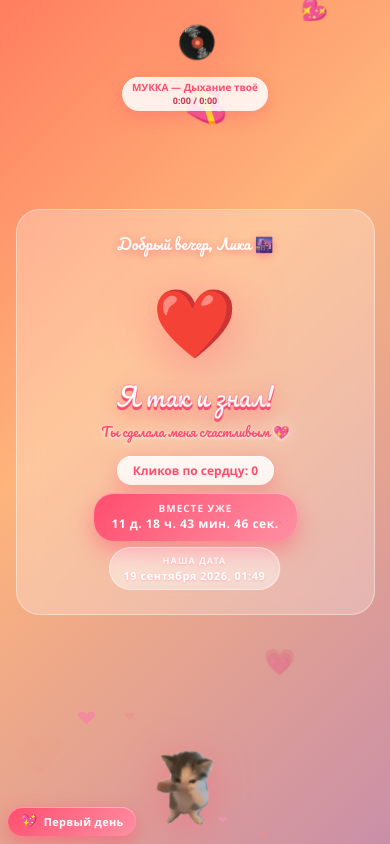
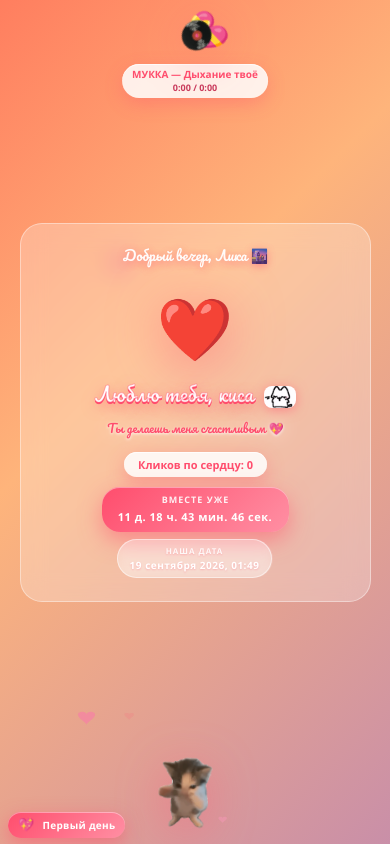
Before and after one commit to Josus24/Love-site, a plain HTML site: page index.html in a window 390 px wide. Drawn offline with Linux system fonts and the light colour scheme.

Commit message:
Add files via upload

```diff
--- a/index.html
+++ b/index.html
@@ -32,7 +32,6 @@
     transition: background 1s ease;
     -webkit-user-select: none;
     user-select: none;
-    padding: env(safe-area-inset-top) env(safe-area-inset-right) env(safe-area-inset-bottom) env(safe-area-inset-left);
   }
 
   body.morning { background: linear-gradient(135deg, #ffd8a8 0%, #ffb3c1 50%, #fecfef 100%); }
@@ -55,7 +54,6 @@
     90% { transform: translate(-1px, 1px); }
   }
 
-  /* Звёзды + полумесяц для ночного режима */
   #stars {
     position: fixed;
     inset: 0;
@@ -69,18 +67,17 @@
 
   .star {
     position: absolute;
-    background: #fff;
+    background: #ffffff;
     border-radius: 50%;
     animation: twinkle linear infinite;
-    box-shadow: 0 0 4px rgba(255, 255, 255, 0.8);
+    will-change: opacity, transform;
   }
 
   @keyframes twinkle {
-    0%, 100% { opacity: 0.2; transform: scale(1); }
-    50%      { opacity: 1; transform: scale(1.3); }
+    0%, 100% { opacity: 0.3; transform: scale(1); }
+    50%      { opacity: 1; transform: scale(1.4); }
   }
 
-  /* Полумесяц */
   .moon {
     position: absolute;
     top: 8vh;
@@ -89,24 +86,23 @@
     height: 100px;
     border-radius: 50%;
     box-shadow: -25px 10px 0 0 #fff8e7;
-    filter: drop-shadow(0 0 30px rgba(255, 248, 231, 0.7))
-            drop-shadow(0 0 60px rgba(255, 248, 231, 0.4));
+    filter: drop-shadow(0 0 25px rgba(255, 248, 231, 0.7))
+            drop-shadow(0 0 50px rgba(255, 248, 231, 0.4));
     animation: moonGlow 4s ease-in-out infinite;
     transform: rotate(-25deg);
   }
 
   @keyframes moonGlow {
     0%, 100% {
-      filter: drop-shadow(0 0 30px rgba(255, 248, 231, 0.7))
-              drop-shadow(0 0 60px rgba(255, 248, 231, 0.4));
+      filter: drop-shadow(0 0 25px rgba(255, 248, 231, 0.7))
+              drop-shadow(0 0 50px rgba(255, 248, 231, 0.4));
     }
     50% {
-      filter: drop-shadow(0 0 45px rgba(255, 248, 231, 0.95))
-              drop-shadow(0 0 90px rgba(255, 248, 231, 0.6));
+      filter: drop-shadow(0 0 40px rgba(255, 248, 231, 0.95))
+              drop-shadow(0 0 80px rgba(255, 248, 231, 0.6));
     }
   }
 
-  /* Экран загрузки — фон теперь наследует цвет body */
   #loader {
     position: fixed;
     inset: 0;
@@ -124,7 +120,7 @@
 
   #loader h2 {
     font-family: 'Pacifico', cursive;
-    font-size: 28px;
+    font-size: 32px;
     color: #fff;
     margin-bottom: 30px;
     text-align: center;
@@ -136,7 +132,7 @@
   }
 
   .progress-bar {
-    width: 260px;
+    width: 280px;
     max-width: 80vw;
     height: 10px;
     background: rgba(255, 255, 255, 0.35);
@@ -183,7 +179,7 @@
     100% { transform: translateY(110vh) rotate(360deg); opacity: 0; }
   }
 
-  /* Карточка */
+  /* Карточка — компактнее по высоте, чтобы кот снизу не перекрывал */
   .container {
     position: relative;
     background: rgba(255, 255, 255, 0.25);
@@ -198,7 +194,8 @@
     flex-direction: column;
     justify-content: center;
     align-items: center;
-    padding: 40px;
+    padding: 40px 45px 38px;
+    margin-bottom: 100px; /* сдвигаем карточку выше, чтобы кот был в свободной зоне */
     animation: glowPulse 3s ease-in-out infinite;
   }
 
@@ -237,12 +234,13 @@
     }
   }
 
+  /* Приветствие — с отступом, чтобы не наезжало на плеер */
   .greeting {
     font-family: 'Pacifico', cursive;
     font-size: 20px;
     color: #fff;
     opacity: 0.95;
-    margin-bottom: 15px;
+    margin-bottom: 22px;
     text-align: center;
     text-shadow: 0 2px 8px rgba(255, 77, 109, 0.5);
     line-height: 1.3;
@@ -250,17 +248,6 @@
 
   body.night .greeting {
     text-shadow: 0 2px 10px rgba(180, 150, 255, 0.6);
-  }
-
-  h1 {
-    font-family: 'Pacifico', cursive;
-    font-size: 32px;
-    color: #fff;
-    margin-bottom: 50px;
-    text-shadow: 0 2px 10px rgba(255, 77, 109, 0.4);
-    font-weight: 400;
-    text-align: center;
-    line-height: 1.3;
   }
 
   .burst-heart {
@@ -286,8 +273,8 @@
 
   .final h1 {
     font-family: 'Pacifico', cursive;
-    font-size: 44px;
-    margin-bottom: 12px;
+    font-size: 32px;
+    margin-bottom: 16px;
     color: #fff;
     font-weight: 400;
     text-shadow: 0 3px 0 #ff4d6d, 0 6px 20px rgba(255, 77, 109, 0.6);
@@ -297,9 +284,9 @@
 
   .final p {
     font-family: 'Pacifico', cursive;
-    font-size: 18px;
+    font-size: 15px;
     color: #ff4d6d;
-    margin-bottom: 12px;
+    margin-bottom: 18px;
     text-shadow: 0 1px 3px rgba(255, 255, 255, 0.9), 0 0 20px rgba(255, 255, 255, 0.6);
   }
 
@@ -313,10 +300,20 @@
     text-shadow: 0 1px 3px rgba(0, 0, 0, 0.4), 0 0 20px rgba(180, 150, 255, 0.5);
   }
 
+  .love-gif {
+    height: 1.1em;
+    width: auto;
+    vertical-align: middle;
+    display: inline-block;
+    margin-left: 10px;
+    filter: drop-shadow(0 2px 6px rgba(255, 77, 109, 0.5));
+    border-radius: 8px;
+  }
+
   .final .big-heart {
-    font-size: 90px;
+    font-size: 80px;
     display: inline-block;
-    margin-bottom: 12px;
+    margin-bottom: 16px;
     cursor: pointer;
     user-select: none;
     animation: pulse 1.2s ease-in-out infinite;
@@ -336,25 +333,30 @@
 
   .counter {
     font-family: 'Segoe UI', Arial, sans-serif;
-    font-size: 15px;
+    font-size: 14px;
     color: #ff4d6d;
     background: rgba(255, 255, 255, 0.85);
-    padding: 8px 22px;
+    padding: 7px 20px;
     border-radius: 50px;
-    margin-top: 6px;
+    margin-top: 4px;
     display: inline-block;
     font-weight: 700;
     box-shadow: 0 6px 18px rgba(255, 77, 109, 0.35), inset 0 1px 0 rgba(255, 255, 255, 0.8);
   }
 
+  body.night .counter {
+    background: rgba(255, 255, 255, 0.15);
+    color: #d4b5ff;
+  }
+
   .together {
     font-family: 'Segoe UI', Arial, sans-serif;
-    font-size: 14px;
+    font-size: 13px;
     color: #fff;
     background: linear-gradient(135deg, #ff4d6d, #ff8fa3);
-    padding: 10px 24px;
-    border-radius: 24px;
-    margin-top: 10px;
+    padding: 9px 22px;
+    border-radius: 22px;
+    margin-top: 16px;
     display: inline-block;
     font-weight: 700;
     letter-spacing: 0.5px;
@@ -373,28 +375,28 @@
 
   .together .label {
     display: block;
-    font-size: 11px;
+    font-size: 10px;
     opacity: 0.9;
     font-weight: 600;
     letter-spacing: 1px;
-    margin-bottom: 2px;
+    margin-bottom: 3px;
     text-transform: uppercase;
   }
 
   .together .value {
-    font-size: 15px;
+    font-size: 14px;
     font-weight: 800;
   }
 
   .start-date {
     font-family: 'Segoe UI', Arial, sans-serif;
-    font-size: 13px;
+    font-size: 12px;
     color: #fff;
     background: rgba(255, 255, 255, 0.3);
     border: 1px solid rgba(255, 255, 255, 0.5);
-    padding: 8px 20px;
-    border-radius: 24px;
-    margin-top: 8px;
+    padding: 7px 18px;
+    border-radius: 22px;
+    margin-top: 14px;
     display: inline-block;
     font-weight: 600;
     letter-spacing: 0.5px;
@@ -405,22 +407,21 @@
 
   .start-date .label {
     display: block;
-    font-size: 10px;
+    font-size: 9px;
     opacity: 0.85;
     font-weight: 600;
     letter-spacing: 1px;
-    margin-bottom: 1px;
+    margin-bottom: 2px;
     text-transform: uppercase;
   }
 
-  /* Достижения */
   .achievements {
     position: fixed;
-    bottom: 10px;
-    left: 10px;
+    bottom: 20px;
+    left: 20px;
     display: flex;
     flex-direction: column;
-    gap: 6px;
+    gap: 8px;
     z-index: 999998;
     max-width: 260px;
     pointer-events: none;
@@ -430,15 +431,15 @@
     background: linear-gradient(135deg, #ff4d6d, #ff8fa3);
     color: #fff;
     font-family: 'Segoe UI', Arial, sans-serif;
-    font-size: 12px;
+    font-size: 13px;
     font-weight: 700;
-    padding: 8px 14px;
+    padding: 10px 16px;
     border-radius: 24px;
     box-shadow: 0 6px 18px rgba(255, 77, 109, 0.5),
                 inset 0 1px 0 rgba(255, 255, 255, 0.4);
     display: flex;
     align-items: center;
-    gap: 6px;
+    gap: 8px;
     letter-spacing: 0.3px;
     opacity: 0;
     transform: translateX(-120%);
@@ -456,16 +457,17 @@
     flex-shrink: 0;
   }
 
+  /* Кот — уменьшен, чтобы не закрывал карточку */
   .dancing-cat {
     position: fixed;
     bottom: 0;
     left: 50%;
     transform: translateX(-50%);
-    height: 180px;
+    height: 160px;
     z-index: 5;
     pointer-events: none;
     display: none;
-    filter: drop-shadow(0 8px 20px rgba(255, 77, 109, 0.4));
+    filter: drop-shadow(0 10px 24px rgba(255, 77, 109, 0.4));
     animation: catDance 0.8s ease-in-out infinite;
     will-change: transform;
   }
@@ -474,25 +476,26 @@
 
   @keyframes catDance {
     0%, 100% { transform: translateX(-50%) translateY(0) rotate(-3deg); }
-    50%      { transform: translateX(-50%) translateY(-15px) rotate(3deg); }
+    50%      { transform: translateX(-50%) translateY(-12px) rotate(3deg); }
   }
 
+  /* Плеер — фиксирован, не мешает */
   .player {
     position: fixed;
-    top: 20px;
+    top: 15px;
     left: 50%;
     transform: translateX(-50%);
     z-index: 20;
     display: flex;
     flex-direction: column;
     align-items: center;
-    gap: 8px;
+    gap: 6px;
     max-width: 90vw;
   }
 
   .vinyl {
-    width: 120px;
-    height: 120px;
+    width: 80px;
+    height: 80px;
     object-fit: contain;
     cursor: pointer;
     filter: drop-shadow(0 8px 24px rgba(255, 77, 109, 0.5));
@@ -515,9 +518,9 @@
     background: rgba(255, 255, 255, 0.85);
     color: #ff4d6d;
     font-family: 'Segoe UI', Arial, sans-serif;
-    font-size: 13px;
+    font-size: 12px;
     font-weight: 700;
-    padding: 6px 16px;
+    padding: 5px 14px;
     border-radius: 50px;
     text-align: center;
     white-space: nowrap;
@@ -533,7 +536,7 @@
     display: block;
     font-weight: 600;
     color: #c93a5b;
-    font-size: 12px;
+    font-size: 11px;
     margin-top: 2px;
   }
 
@@ -594,64 +597,57 @@
     padding: 14px 40px;
     font-size: 18px;
     font-weight: 700;
+    border: none;
+    border-radius: 50px;
+    cursor: pointer;
   }
 
   /* ============================================
-     МОБИЛЬНАЯ АДАПТАЦИЯ — ПРАВИЛЬНОЕ ЦЕНТРИРОВАНИЕ
+     МОБИЛЬНАЯ ВЕРСИЯ
      ============================================ */
   @media (max-width: 700px) {
-    /* Убираем фиксированные padding-top/bottom, которые сдвигали карточку */
     body {
       align-items: center;
       justify-content: center;
-      padding: 0;
-      padding-top: env(safe-area-inset-top);
-      padding-bottom: env(safe-area-inset-bottom);
+      padding-top: calc(env(safe-area-inset-top) + 75px);
+      padding-bottom: calc(env(safe-area-inset-bottom) + 95px);
     }
 
     #loader h2 { font-size: 22px; margin-bottom: 20px; }
-    .progress-bar { width: 200px; }
+    .progress-bar { width: 200px; height: 10px; }
 
     .moon {
-      width: 70px;
-      height: 70px;
-      top: 6vh;
+      width: 60px;
+      height: 60px;
+      top: 5vh;
       right: 8vw;
-      box-shadow: -18px 8px 0 0 #fff8e7;
+      box-shadow: -15px 6px 0 0 #fff8e7;
     }
 
-    /* Плеер сверху */
-    .player {
-      top: 10px;
-      gap: 5px;
-    }
-    .vinyl { width: 62px; height: 62px; }
-    .track-info { font-size: 10px; padding: 4px 10px; max-width: 80vw; }
+    .player { top: calc(env(safe-area-inset-top) + 8px); gap: 4px; }
+    .vinyl { width: 52px; height: 52px; }
+    .track-info { font-size: 10px; padding: 4px 10px; max-width: 78vw; }
     .track-info .time { font-size: 9px; margin-top: 1px; }
 
-    /* Карточка — по центру, не растягивается по высоте */
     .container {
-      width: 92vw;
-      padding: 24px 18px;
-      border-radius: 24px;
-      margin-top: 60px;
-      margin-bottom: 80px;
+      width: 90vw;
+      padding: 22px 16px;
+      border-radius: 22px;
+      margin: 0;
     }
 
-    .greeting { font-size: 15px; margin-bottom: 10px; }
-    h1 { font-size: 22px; margin-bottom: 26px; line-height: 1.35; }
+    .greeting { font-size: 14px; margin-bottom: 12px; }
+    .final h1 { font-size: 20px; margin-bottom: 8px; -webkit-text-stroke: 1px rgba(255, 77, 109, 0.4); text-shadow: 0 2px 0 #ff4d6d, 0 4px 14px rgba(255, 77, 109, 0.6); }
+    .final p { font-size: 12px; margin-bottom: 10px; }
+    .final .big-heart { font-size: 56px; margin-bottom: 8px; }
+    .counter { font-size: 11px; padding: 5px 14px; margin-top: 4px; }
 
-    .final h1 { font-size: 26px; margin-bottom: 8px; }
-    .final p { font-size: 13px; margin-bottom: 8px; }
-    .final .big-heart { font-size: 62px; margin-bottom: 8px; }
-    .counter { font-size: 12px; padding: 6px 16px; margin-top: 5px; }
+    .together { font-size: 11px; padding: 7px 16px; margin-top: 10px; border-radius: 18px; }
+    .together .label { font-size: 9px; }
+    .together .value { font-size: 11px; }
 
-    .together { font-size: 12px; padding: 8px 18px; margin-top: 8px; border-radius: 20px; }
-    .together .label { font-size: 10px; }
-    .together .value { font-size: 12px; }
-
-    .start-date { font-size: 11px; padding: 6px 14px; margin-top: 6px; }
-    .start-date .label { font-size: 9px; }
+    .start-date { font-size: 10px; padding: 5px 12px; margin-top: 8px; }
+    .start-date .label { font-size: 8px; }
 
     .secret { padding: 24px; }
     .secret .secret-heart { font-size: 60px; margin-bottom: 15px; }
@@ -659,68 +655,80 @@
     .secret p { font-size: 17px; }
     .secret .close-btn { padding: 12px 30px; font-size: 16px; margin-top: 22px; }
 
-    .dancing-cat { height: 90px; }
+    .dancing-cat { height: 85px; }
+
+    .love-gif { height: 1.1em; margin-left: 6px; }
 
     .achievements {
-      bottom: 8px;
+      bottom: calc(env(safe-area-inset-bottom) + 6px);
       left: 8px;
-      max-width: 220px;
-      gap: 5px;
+      max-width: 200px;
+      gap: 4px;
     }
-    .achievement { font-size: 11px; padding: 6px 12px; }
-    .achievement .icon { font-size: 14px; }
+    .achievement { font-size: 10px; padding: 5px 10px; }
+    .achievement .icon { font-size: 13px; }
   }
 
   @media (max-width: 380px) {
-    .moon { width: 55px; height: 55px; box-shadow: -14px 6px 0 0 #fff8e7; }
-    .greeting { font-size: 13px; }
-    .container { padding: 20px 14px; margin-top: 55px; margin-bottom: 75px; }
-    .final h1 { font-size: 22px; }
-    .final p { font-size: 12px; }
-    .final .big-heart { font-size: 52px; }
-    .counter { font-size: 11px; padding: 5px 14px; }
-    .together { font-size: 11px; padding: 7px 16px; }
-    .together .value { font-size: 11px; }
-    .start-date { font-size: 10px; padding: 5px 12px; }
-    .vinyl { width: 56px; height: 56px; }
-    .track-info { font-size: 10px; }
-    .dancing-cat { height: 75px; }
+    body {
+      padding-top: calc(env(safe-area-inset-top) + 68px);
+      padding-bottom: calc(env(safe-area-inset-bottom) + 85px);
+    }
+    .moon { width: 50px; height: 50px; box-shadow: -12px 5px 0 0 #fff8e7; }
+    .greeting { font-size: 12px; }
+    .container { padding: 18px 14px; }
+    .final h1 { font-size: 18px; }
+    .final p { font-size: 11px; }
+    .final .big-heart { font-size: 48px; }
+    .counter { font-size: 10px; padding: 4px 12px; }
+    .together { font-size: 10px; padding: 6px 14px; }
+    .together .value { font-size: 10px; }
+    .start-date { font-size: 9px; padding: 4px 10px; }
+    .vinyl { width: 48px; height: 48px; }
+    .track-info { font-size: 9px; }
+    .dancing-cat { height: 70px; }
   }
 
-  /* Маленькая высота — уменьшаем отступы плееру и коту */
   @media (max-height: 700px) and (max-width: 700px) {
-    .vinyl { width: 56px; height: 56px; }
-    .greeting { font-size: 13px; margin-bottom: 8px; }
-    .container { padding: 20px 16px; margin-top: 55px; margin-bottom: 70px; }
-    .final .big-heart { font-size: 52px; }
-    .final h1 { font-size: 22px; }
-    .final p { font-size: 12px; }
-    .dancing-cat { height: 75px; }
+    body {
+      padding-top: calc(env(safe-area-inset-top) + 68px);
+      padding-bottom: calc(env(safe-area-inset-bottom) + 80px);
+    }
+    .vinyl { width: 48px; height: 48px; }
+    .greeting { font-size: 12px; margin-bottom: 8px; }
+    .container { padding: 18px 14px; }
+    .final .big-heart { font-size: 48px; }
+    .final h1 { font-size: 18px; }
+    .final p { font-size: 11px; }
+    .dancing-cat { height: 68px; }
   }
 
   @media (max-height: 500px) and (orientation: landscape) {
-    body { padding: 10px; align-items: center; justify-content: center; }
+    body {
+      padding: 10px;
+      align-items: center;
+      justify-content: center;
+    }
     .player {
-      top: 10px;
+      top: 8px;
       left: auto;
       right: 10px;
       transform: none;
       flex-direction: column;
-      gap: 6px;
+      gap: 4px;
     }
-    .vinyl { width: 50px; height: 50px; }
-    .track-info { font-size: 10px; padding: 4px 10px; }
-    .track-info .time { font-size: 9px; }
-    .dancing-cat { height: 70px; }
-    .greeting { font-size: 12px; margin-bottom: 6px; }
-    h1 { font-size: 16px; margin-bottom: 12px; }
-    .container { padding: 16px 20px; max-width: 70vw; margin: 0; }
-    .final .big-heart { font-size: 44px; margin-bottom: 6px; }
-    .final h1 { font-size: 20px; margin-bottom: 6px; }
-    .final p { font-size: 12px; margin-bottom: 6px; }
-    .counter, .together, .start-date { font-size: 10px; padding: 5px 12px; }
-    .together .value { font-size: 10px; }
-    .moon { width: 50px; height: 50px; top: 5vh; right: 5vw; box-shadow: -12px 5px 0 0 #fff8e7; }
+    .vinyl { width: 42px; height: 42px; }
+    .track-info { font-size: 9px; padding: 3px 8px; }
+    .track-info .time { font-size: 8px; }
+    .dancing-cat { height: 60px; }
+    .greeting { font-size: 11px; margin-bottom: 6px; }
+    .final h1 { font-size: 16px; margin-bottom: 6px; }
+    .final p { font-size: 10px; margin-bottom: 6px; }
+    .container { padding: 14px 18px; max-width: 70vw; }
+    .final .big-heart { font-size: 38px; margin-bottom: 6px; }
+    .counter, .together, .start-date { font-size: 9px; padding: 4px 10px; }
+    .together .value { font-size: 9px; }
+    .moon { width: 44px; height: 44px; top: 4vh; right: 4vw; box-shadow: -10px 4px 0 0 #fff8e7; }
   }
 </style>
 </head>
@@ -800,21 +808,27 @@ else { greetingText = 'Спокойной ночи'; emoji = '🌙'; }
 const fullGreeting = `${greetingText}, ${name} ${emoji}`;
 
 // =====================
+// ВСЕГДА "КИСА" С ГИФКОЙ
+// =====================
+const loveTextHTML = `Люблю тебя, киса <img src="kota.gif" alt="kota" class="love-gif">`;
+
+// =====================
 // ЗВЁЗДЫ
 // =====================
 function createStars() {
   const starsContainer = document.getElementById('stars');
-  const starCount = window.innerWidth < 700 ? 50 : 110;
+  const starCount = window.innerWidth < 700 ? 45 : 110;
   for (let i = 0; i < starCount; i++) {
     const s = document.createElement('div');
     s.className = 'star';
-    const size = 1 + Math.random() * 2.5;
+    const size = 2 + Math.random() * 2;
     s.style.width = size + 'px';
     s.style.height = size + 'px';
     s.style.left = Math.random() * 100 + 'vw';
     s.style.top = Math.random() * 100 + 'vh';
     s.style.animationDuration = (1.5 + Math.random() * 3) + 's';
     s.style.animationDelay = Math.random() * 3 + 's';
+    s.style.opacity = 0.3 + Math.random() * 0.5;
     starsContainer.appendChild(s);
   }
 }
@@ -951,7 +965,7 @@ window.addEventListener('resize', () => {
 });
 
 const isMobile = window.innerWidth < 700;
-const PARTICLE_COUNT = isMobile ? 20 : 60;
+const PARTICLE_COUNT = isMobile ? 18 : 60;
 const particles = [];
 
 class Particle {
@@ -1024,7 +1038,7 @@ function createFallingHeart() {
   document.body.appendChild(h);
   setTimeout(() => h.remove(), (dur + 3) * 1000);
 }
-setInterval(createFallingHeart, isMobile ? 1000 : 500);
+setInterval(createFallingHeart, isMobile ? 1200 : 500);
 for (let i = 0; i < (isMobile ? 3 : 6); i++) createFallingHeart();
 
 // =====================
@@ -1108,8 +1122,8 @@ function showFinal() {
   containerEl.innerHTML = `
     <div class="greeting">${fullGreeting}</div>
     <span class="big-heart" id="bigHeart">❤️</span>
-    <h1>Я так и знал!</h1>
-    <p>Ты сделала меня счастливым 💖</p>
+    <h1>${loveTextHTML}</h1>
+    <p>Ты делаешь меня счастливым 💖</p>
     <div class="counter" id="counter">Кликов по сердцу: 0</div>
     <div class="together">
       <span class="label">Вместе уже</span>
@@ -1122,8 +1136,8 @@ function showFinal() {
   `;
 
   setInterval(() => {
-    explodeHearts(Math.random() * innerWidth, Math.random() * innerHeight, isMobile ? 6 : 15);
-  }, isMobile ? 600 : 300);
+    explodeHearts(Math.random() * innerWidth, Math.random() * innerHeight, isMobile ? 5 : 15);
+  }, isMobile ? 800 : 300);
 
   startTogetherCounter(FIXED_DATE);
 
@@ -1137,7 +1151,7 @@ function showFinal() {
     counter.textContent = 'Кликов по сердцу: ' + clicks;
 
     const r = bigHeart.getBoundingClientRect();
-    explodeHearts(r.left + r.width / 2, r.top + r.height / 2, isMobile ? 15 : 30);
+    explodeHearts(r.left + r.width / 2, r.top + r.height / 2, isMobile ? 12 : 30);
 
     if (navigator.vibrate) navigator.vibrate(30);
 
```
Also changed, not shown: kota.gif (added).
